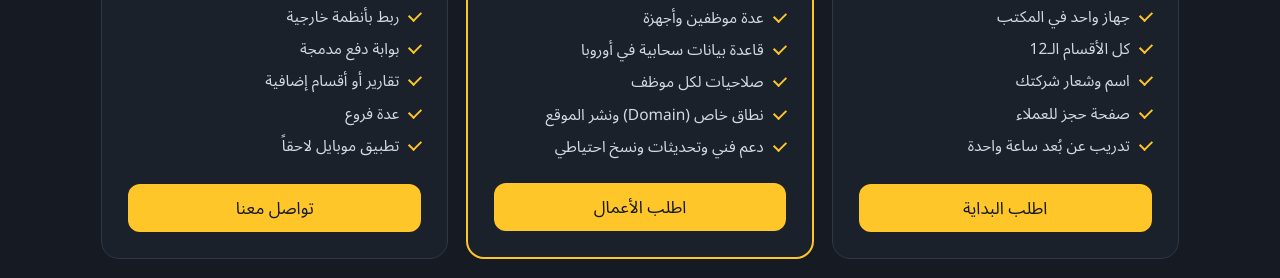
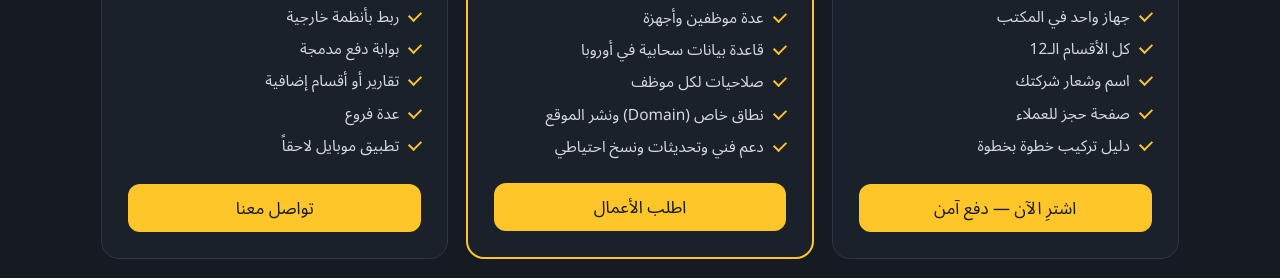
Before and after one commit to rr5436619-gif/rr5436619-gif.github.io, a plain HTML site: page apps/sonne-rent/landing.html in a window 1280 px wide. Shown: the part 2260-2538 px from the top of the page. Drawn offline with Linux system fonts and the light colour scheme.

Commit message:
Update landing.html

```diff
--- a/apps/sonne-rent/landing.html
+++ b/apps/sonne-rent/landing.html
@@ -142,7 +142,7 @@ footer summary::after{content:""}
  <h2>أسعار واضحة بدون مفاجآت</h2>
  <p class="lead">تسليم الكود المصدري كاملاً مع كل خطة. لا عمولة على حجوزاتك.</p>
  <div class="plans">
-  <div class="plan"><h3>البداية</h3><div class="price">390 € <small>مرة واحدة</small></div><ul><li>جهاز واحد في المكتب</li><li>كل الأقسام الـ12</li><li>اسم وشعار شركتك</li><li>صفحة حجز للعملاء</li><li>تدريب عن بُعد ساعة واحدة</li></ul><a class="btn y" href="#contact">اطلب البداية</a></div>
+  <div class="plan"><h3>البداية</h3><div class="price">390 € <small>مرة واحدة</small></div><ul><li>جهاز واحد في المكتب</li><li>كل الأقسام الـ12</li><li>اسم وشعار شركتك</li><li>صفحة حجز للعملاء</li><li>دليل تركيب خطوة بخطوة</li></ul><a class="btn y" href="https://buy.polar.sh/polar_cl_gJ0jWox4wOIzp7OX79ioZdI8Kc1OFJOOxwYVU1qtPvJ">اشترِ الآن — دفع آمن</a></div>
   <div class="plan best"><h3>الأعمال — الأكثر طلباً</h3><div class="price">790 € <small>+ 39 € شهرياً</small></div><ul><li>عدة موظفين وأجهزة</li><li>قاعدة بيانات سحابية في أوروبا</li><li>صلاحيات لكل موظف</li><li>نطاق خاص (Domain) ونشر الموقع</li><li>دعم فني وتحديثات ونسخ احتياطي</li></ul><a class="btn y" href="#contact">اطلب الأعمال</a></div>
   <div class="plan"><h3>حسب الطلب</h3><div class="price">عرض <small>خاص</small></div><ul><li>ربط بأنظمة خارجية</li><li>بوابة دفع مدمجة</li><li>تقارير أو أقسام إضافية</li><li>عدة فروع</li><li>تطبيق موبايل لاحقاً</li></ul><a class="btn y" href="#contact">تواصل معنا</a></div>
  </div>
```
